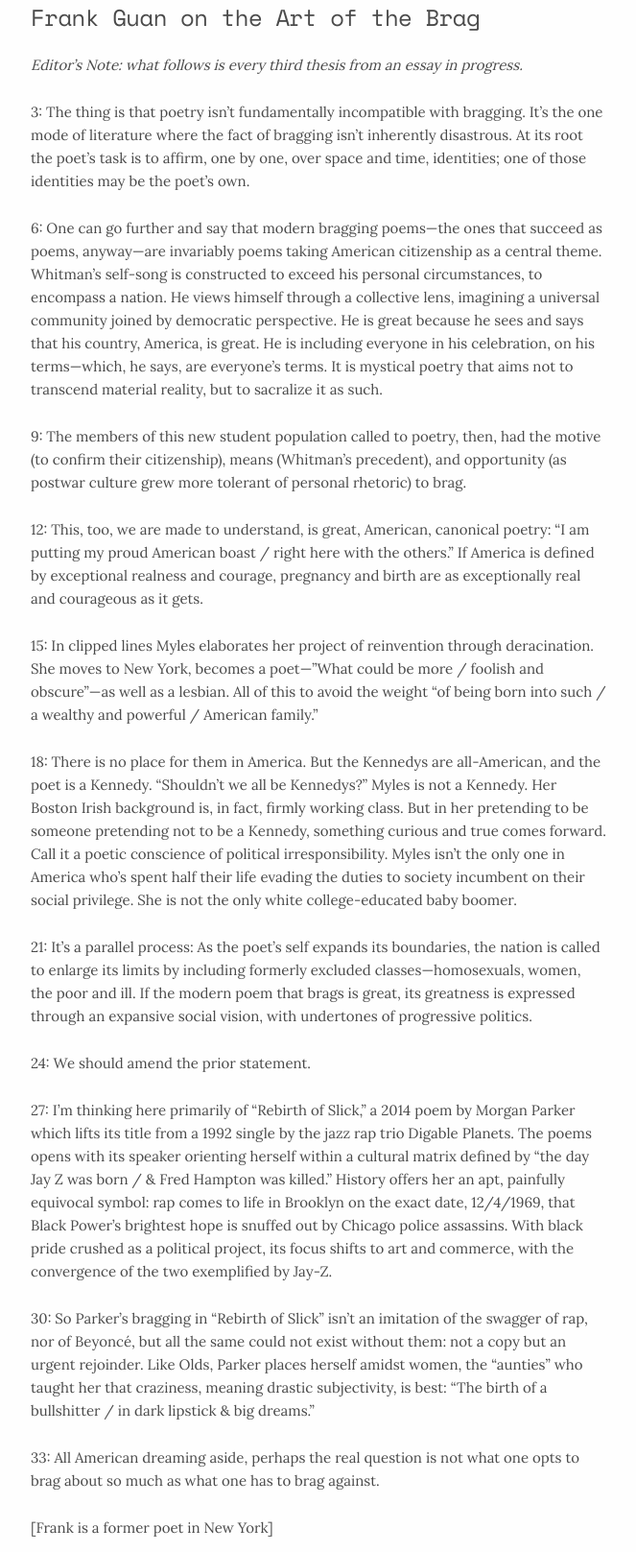
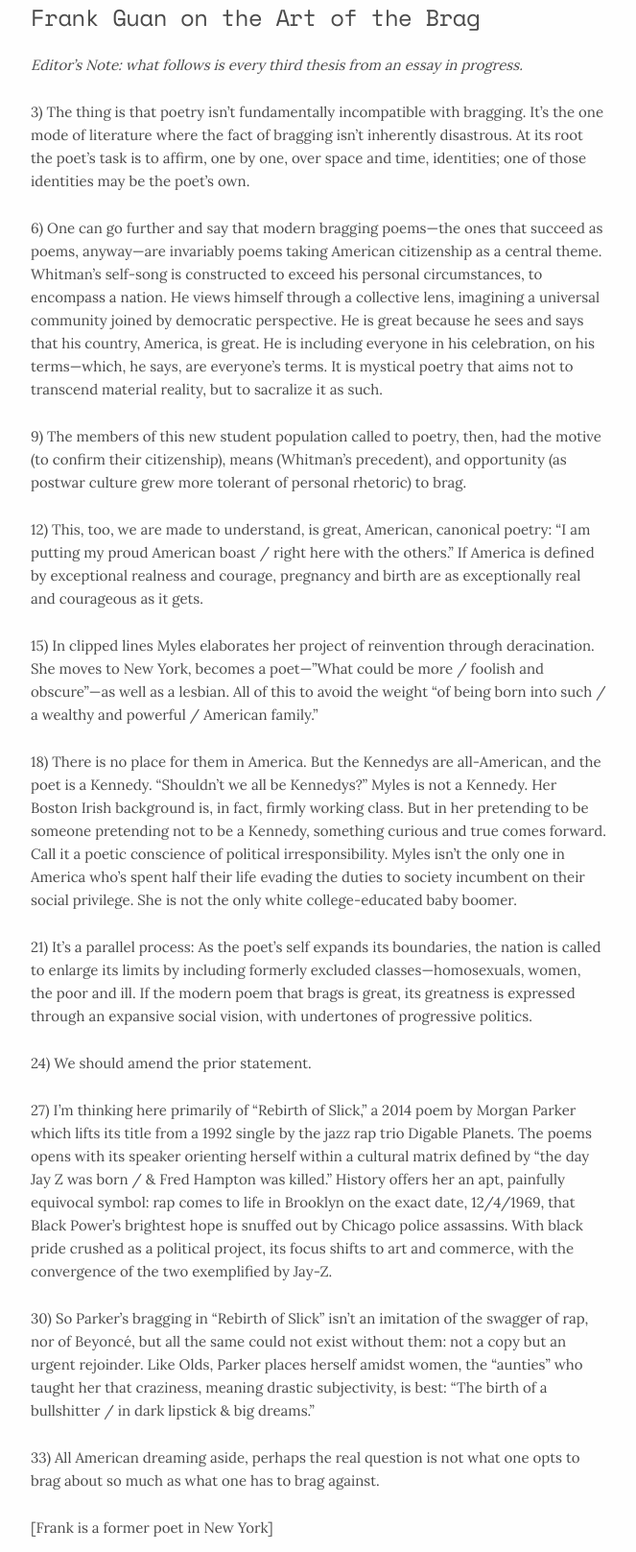
Before and after one commit to brandonkreitler/brandonkreitler.github.io, a Jekyll site: the page built from _posts/2018-10-22-Guan-Bragging.md, in a window 1280 px wide. Shown: the part 561-2178 px from the top of the page at 96% size, without its empty margins (308-971 px from the left). Built offline with Jekyll 4.4.1, drawn with Linux system fonts in a browser that asks for light colours; some of the changed lines change nothing that is shown.

Commit message:
Update 2018-10-22-Guan-Bragging.md

```diff
--- a/_posts/2018-10-22-Guan-Bragging.md
+++ b/_posts/2018-10-22-Guan-Bragging.md
@@ -5,26 +5,26 @@ date: 2018-10-22
 ---
 _Editor’s Note: what follows is every third thesis from an essay in progress._
 
-3:  The thing is that poetry isn't fundamentally incompatible with bragging. It's the one mode of literature where the fact of bragging isn't inherently disastrous. At its root the poet's task is to affirm, one by one, over space and time, identities; one of those identities may be the poet's own.
+3)  The thing is that poetry isn't fundamentally incompatible with bragging. It's the one mode of literature where the fact of bragging isn't inherently disastrous. At its root the poet's task is to affirm, one by one, over space and time, identities; one of those identities may be the poet's own.
 
-6:  One can go further and say that modern bragging poems—the ones that succeed as poems, anyway—are invariably poems taking American citizenship as a central theme. Whitman's self-song is constructed to exceed his personal circumstances, to encompass a nation. He views himself through a collective lens, imagining a universal community joined by democratic perspective. He is great because he sees and says that his country, America, is great. He is including everyone in his celebration, on his terms—which, he says, are everyone's terms. It is mystical poetry that aims not to transcend material reality, but to sacralize it as such.
+6)  One can go further and say that modern bragging poems—the ones that succeed as poems, anyway—are invariably poems taking American citizenship as a central theme. Whitman's self-song is constructed to exceed his personal circumstances, to encompass a nation. He views himself through a collective lens, imagining a universal community joined by democratic perspective. He is great because he sees and says that his country, America, is great. He is including everyone in his celebration, on his terms—which, he says, are everyone's terms. It is mystical poetry that aims not to transcend material reality, but to sacralize it as such.
 
-9:  The members of this new student population called to poetry, then, had the motive (to confirm their citizenship), means (Whitman's precedent), and opportunity (as postwar culture grew more tolerant of personal rhetoric) to brag.
+9)  The members of this new student population called to poetry, then, had the motive (to confirm their citizenship), means (Whitman's precedent), and opportunity (as postwar culture grew more tolerant of personal rhetoric) to brag.
 
-12:  This, too, we are made to understand, is great, American, canonical poetry: "I am putting my proud American boast / right here with the others." If America is defined by exceptional realness and courage, pregnancy and birth are as exceptionally real and courageous as it gets.
+12)  This, too, we are made to understand, is great, American, canonical poetry: "I am putting my proud American boast / right here with the others." If America is defined by exceptional realness and courage, pregnancy and birth are as exceptionally real and courageous as it gets.
 
-15:  In clipped lines Myles elaborates her project of reinvention through deracination. She moves to New York, becomes a poet—"What could be more / foolish and obscure"—as well as a lesbian. All of this to avoid the weight "of being born into such / a wealthy and powerful / American family."
+15)  In clipped lines Myles elaborates her project of reinvention through deracination. She moves to New York, becomes a poet—"What could be more / foolish and obscure"—as well as a lesbian. All of this to avoid the weight "of being born into such / a wealthy and powerful / American family."
 
-18:  There is no place for them in America. But the Kennedys are all-American, and the poet is a Kennedy. "Shouldn't we all be Kennedys?" Myles is not a Kennedy. Her Boston Irish background is, in fact, firmly working class. But in her pretending to be someone pretending not to be a Kennedy, something curious and true comes forward. Call it a poetic conscience of political irresponsibility. Myles isn't the only one in America who's spent half their life evading the duties to society incumbent on their social privilege. She is not the only white college-educated baby boomer.
+18)  There is no place for them in America. But the Kennedys are all-American, and the poet is a Kennedy. "Shouldn't we all be Kennedys?" Myles is not a Kennedy. Her Boston Irish background is, in fact, firmly working class. But in her pretending to be someone pretending not to be a Kennedy, something curious and true comes forward. Call it a poetic conscience of political irresponsibility. Myles isn't the only one in America who's spent half their life evading the duties to society incumbent on their social privilege. She is not the only white college-educated baby boomer.
 
-21:  It's a parallel process: As the poet's self expands its boundaries, the nation is called to enlarge its limits by including formerly excluded classes—homosexuals, women, the poor and ill. If the modern poem that brags is great, its greatness is expressed through an expansive social vision, with undertones of progressive politics.
+21)  It's a parallel process: As the poet's self expands its boundaries, the nation is called to enlarge its limits by including formerly excluded classes—homosexuals, women, the poor and ill. If the modern poem that brags is great, its greatness is expressed through an expansive social vision, with undertones of progressive politics.
 
-24:  We should amend the prior statement.
+24)  We should amend the prior statement.
 
-27:  I'm thinking here primarily of "Rebirth of Slick," a 2014 poem by Morgan Parker which lifts its title from a 1992 single by the jazz rap trio Digable Planets. The poems opens with its speaker orienting herself within a cultural matrix defined by "the day Jay Z was born / & Fred Hampton was killed." History offers her an apt, painfully equivocal symbol: rap comes to life in Brooklyn on the exact date, 12/4/1969, that Black Power's brightest hope is snuffed out by Chicago police assassins. With black pride crushed as a political project, its focus shifts to art and commerce, with the convergence of the two exemplified by Jay-Z.
+27)  I'm thinking here primarily of "Rebirth of Slick," a 2014 poem by Morgan Parker which lifts its title from a 1992 single by the jazz rap trio Digable Planets. The poems opens with its speaker orienting herself within a cultural matrix defined by "the day Jay Z was born / & Fred Hampton was killed." History offers her an apt, painfully equivocal symbol: rap comes to life in Brooklyn on the exact date, 12/4/1969, that Black Power's brightest hope is snuffed out by Chicago police assassins. With black pride crushed as a political project, its focus shifts to art and commerce, with the convergence of the two exemplified by Jay-Z.
 
-30:  So Parker's bragging in "Rebirth of Slick" isn't an imitation of the swagger of rap, nor of Beyoncé, but all the same could not exist without them: not a copy but an urgent rejoinder. Like Olds, Parker places herself amidst women, the "aunties" who taught her that craziness, meaning drastic subjectivity, is best: "The birth of a bullshitter / in dark lipstick & big dreams."
+30)  So Parker's bragging in "Rebirth of Slick" isn't an imitation of the swagger of rap, nor of Beyoncé, but all the same could not exist without them: not a copy but an urgent rejoinder. Like Olds, Parker places herself amidst women, the "aunties" who taught her that craziness, meaning drastic subjectivity, is best: "The birth of a bullshitter / in dark lipstick & big dreams."
 
-33:  All American dreaming aside, perhaps the real question is not what one opts to brag about so much as what one has to brag against.
+33)  All American dreaming aside, perhaps the real question is not what one opts to brag about so much as what one has to brag against.
 
 [Frank is a former poet in New York]
```
